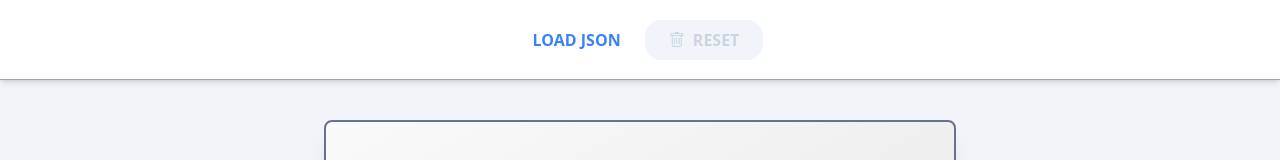
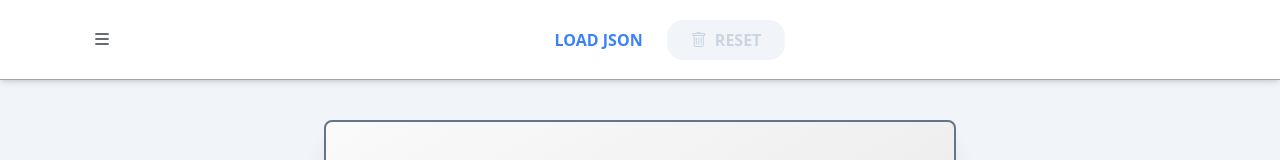
Before and after one commit to y2sub/code-gen, a SvelteKit app: page / in a window 1280 px wide. Shown: the top 160 px of the page. Built offline with nearby package versions, Linux system fonts and the light colour scheme.

Commit message:
Added a nav menu

```diff
--- /dev/null
+++ b/src/lib/NavigationMenu.svelte
@@ -0,0 +1,18 @@
+<script lang="ts">
+	let isMenuOpen = false;
+	function openMenu() {
+		isMenuOpen = !isMenuOpen;
+	}
+</script>
+
+<button
+	type="button"
+	on:click={openMenu}
+	class="text-xl py-1.5 px-3 my-auto
+        bg-white hover:bg-slate-950
+        text-slate-950 hover:text-slate-50 rounded-md
+        transition-all ease-in-out duration-300
+        "
+>
+	<i class="bi bi-list"></i>
+</button>
--- a/src/routes/+page.svelte
+++ b/src/routes/+page.svelte
@@ -13,6 +13,7 @@
 		fireSweetAlert,
 		fireToast
 	} from '$lib/swal_helper';
+	import NavigationMenu from '$lib/NavigationMenu.svelte';
 
 	let isJsonValid = true;
 	let jsonText: string = '';
@@ -220,7 +221,8 @@
 </script>
 
 <div class="h-screen bg-slate-100 relative">
-	<header bind:this={header} class=" border-b border-b-neutral-400 shadow-md flex bg-white h-20">
+	<header bind:this={header} class=" border-b border-b-neutral-400 shadow-md flex bg-white h-20 px-2 md:px-4 lg:px-16 xl:px-20">
+		<NavigationMenu/>
 		<div class="mx-auto my-auto flex space-x-2">
 			<Menu>
 				<span slot="title">
```
